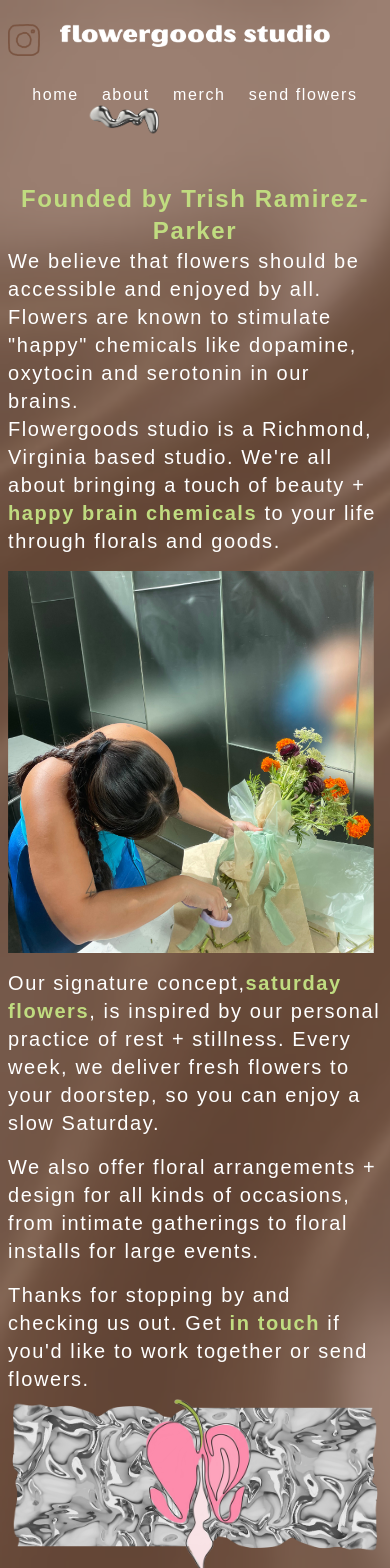
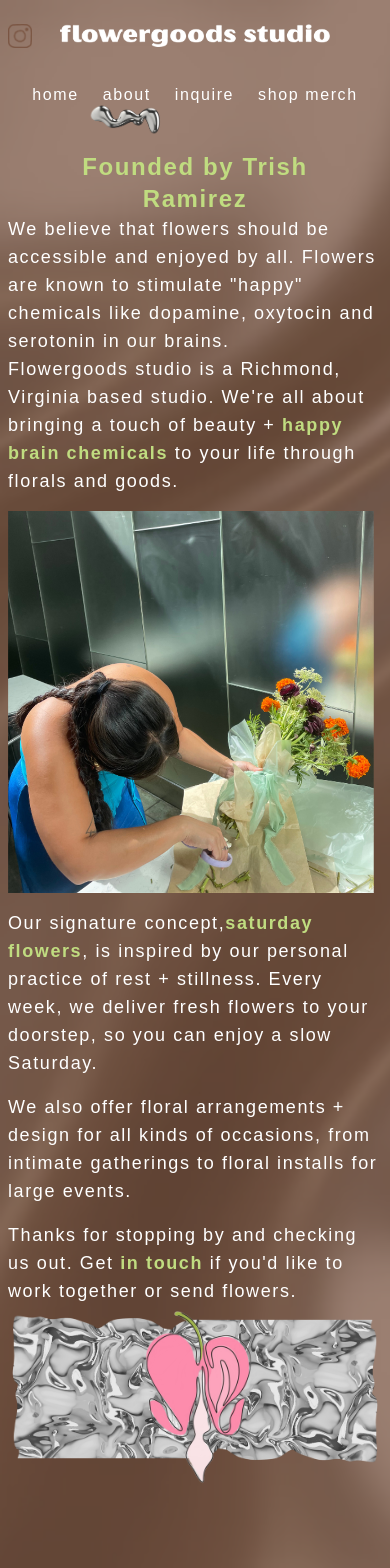
Before and after one commit to samuelaparker/flowergoods-studio, a Next.js app: page /about in a window 390 px wide. Shown: the top 1568 px of the page. Built offline with nearby package versions, Linux system fonts and the light colour scheme; a web font is replaced by a local one.

Commit message:
tweaks to mobil views

```diff
--- a/app/about/page.tsx
+++ b/app/about/page.tsx
@@ -1,4 +1,5 @@
 "use client";
+import Link from "next/link";
 import Image from "next/image";
 import Draggable from "react-draggable";
 
@@ -9,10 +10,10 @@ import trishy from "@/public/flowergoods-studio-making-an-arrangement.png";
 const About: React.FC = () => {
   return (
     <>
-      <div className="absolute bottom-[320px] right-[60%] max-w-[600px] z-10 xl:block hidden">
+      <div className="absolute bottom-[257px] right-[60%] max-w-[600px] z-10 xl:block hidden">
         <Image src={flowerIllustration} alt="flower illustration" />
       </div>
-      <div className="container relative m-auto md:mt-28 mt-12 md:px-0 px-2">
+      <div className="container relative m-auto md:mt-28 mt-4 md:px-0 px-2">
         <div className="m-auto">
           <div className="flex md:max-w-[1000px] mx-auto md:min-h-[500px] md:flex-row flex-col-reverse">
             <div className="pr-2 pt-4 md:w-1/2 w-full">
@@ -22,8 +23,8 @@ const About: React.FC = () => {
               />
             </div>
             <div className="flex flex-col justify-between md:max-w-[50%] w-full">
-              <h1 className="text-2xl font-bold text-center font-display text-brand-green">
-                Founded by Trish Ramirez-Parker
+              <h1 className="md:m-0 m-auto md:max-w-none max-w-[15rem] text-2xl font-bold text-center font-display text-brand-green ">
+                Founded by Trish Ramirez
               </h1>
               <div className="relative">
                 <div className="hidden md:block  ">
@@ -43,12 +44,12 @@ const About: React.FC = () => {
                   </Draggable>
                 </div>
               </div>
-              <p className="font-thin text-xl">
+              <p className="font-thin text-lg">
                 We believe that flowers should be accessible and enjoyed by all.
                 Flowers are known to stimulate &quot;happy&quot; chemicals like
                 dopamine, oxytocin and serotonin in our brains.
               </p>
-              <p className="font-thin text-xl">
+              <p className="font-thin text-lg">
                 Flowergoods studio is a Richmond, Virginia based studio.
                 We&apos;re all about bringing a touch of beauty +{" "}
                 <span className="text-brand-green font-bold">
@@ -59,7 +60,7 @@ const About: React.FC = () => {
             </div>
           </div>
 
-          <div className="flex flex-col mx-auto pb-24 font-thin text-xl md:max-w-[1000px]">
+          <div className="flex flex-col mx-auto pb-24 font-thin text-lg md:max-w-[1000px]">
             <p className="mt-4">
               Our signature concept,
               <span className="text-brand-green font-bold">
@@ -76,12 +77,12 @@ const About: React.FC = () => {
             </p>
             <p className="mt-4">
               Thanks for stopping by and checking us out. Get{" "}
-              <a
-                href="mailto: hello@flowergoods.studio"
+              <Link
+                href="https://flowergoodstudio.myshopify.com/pages/contact"
                 className="text-brand-green font-bold"
               >
                 in touch
-              </a>{" "}
+              </Link>{" "}
               if you&apos;d like to work together or send flowers.
             </p>
             <div className="relative">
--- a/app/components/Nav.tsx
+++ b/app/components/Nav.tsx
@@ -30,7 +30,7 @@ const SidebarNav: React.FC<Props> = () => {
   return (
     <nav className="px-2 md:pt-10 pt-2 relative">
       <div className="flex justify-between">
-        <div className="md:w-12 w-8 group absolute md:left-5 top-6 ">
+        <div className="md:w-12 w-6 group absolute md:left-5 top-6 ">
           <a
             href={"https://www.instagram.com/flowergoods.studio/"}
             target="_blank"
@@ -43,7 +43,7 @@ const SidebarNav: React.FC<Props> = () => {
               className="hover:scale-125 transition duration-700 ease-in-out"
             />
           </a>
-          <div className="font-thin absolute top-12 left-12 opacity-0 w-28 group-hover:opacity-100  duration-700 ease-in-out">
+          <div className="font-thin md:absolute hidden top-12 left-12 opacity-0 w-28 group-hover:opacity-100  duration-700 ease-in-out ">
             follow us on ig
           </div>
         </div>
@@ -89,30 +89,29 @@ const SidebarNav: React.FC<Props> = () => {
             </div>
           )}
         </div>
+
         <div className="flex flex-col items-center">
           <Link
-            href={
-              "https://flowergoodstudio.myshopify.com/collections/shop-slow"
-            }
+            href={"https://flowergoodstudio.myshopify.com/pages/contact"}
             key="shop-slow"
             rel="noreferrer noopener"
             target="_blank"
             className="hover:text-brand-red transition duration-300 ease-in-out"
           >
-            merch
+            inquire
           </Link>
         </div>
         <div className="flex flex-col items-center">
           <Link
             href={
-              "https://flowergoodstudio.myshopify.com/products/saturday-flowers"
+              "https://flowergoodstudio.myshopify.com/collections/shop-slow"
             }
             key="order flowers"
             rel="noreferrer noopener"
             target="_blank"
             className="hover:text-brand-red transition duration-300 ease-in-out"
           >
-            send flowers
+            shop merch
           </Link>
         </div>
       </div>
--- a/app/page.tsx
+++ b/app/page.tsx
@@ -47,7 +47,7 @@ const Home = () => {
         </div>
         <div className="container mx-auto flex">
           <div className="m-auto flex flex-col items-center">
-            <div className=" m-auto md:mt-32 group font-display text-7xl tracking-wide text-center text-brand-green hover:text-brand-purple transition duration-700 ease-in-out">
+            <div className=" m-auto md:mt-32 mt-12 group font-display text-7xl tracking-wide text-center text-brand-green hover:text-brand-purple transition duration-700 ease-in-out">
               <Link
                 href="https://flowergoodstudio.myshopify.com/collections/order-flowers"
                 prefetch={true}
--- a/styles/globals.css
+++ b/styles/globals.css
@@ -27,6 +27,10 @@ body {
   font-family: sans-serif;
 }
 
+/* div {
+  border: red solid 1px;
+} */
+
 @layer utilities {
   .pause {
     animation-play-state: paused;
```
